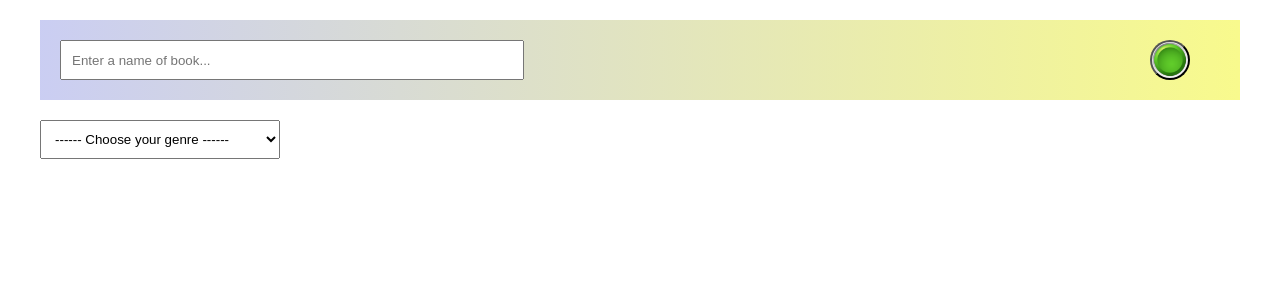
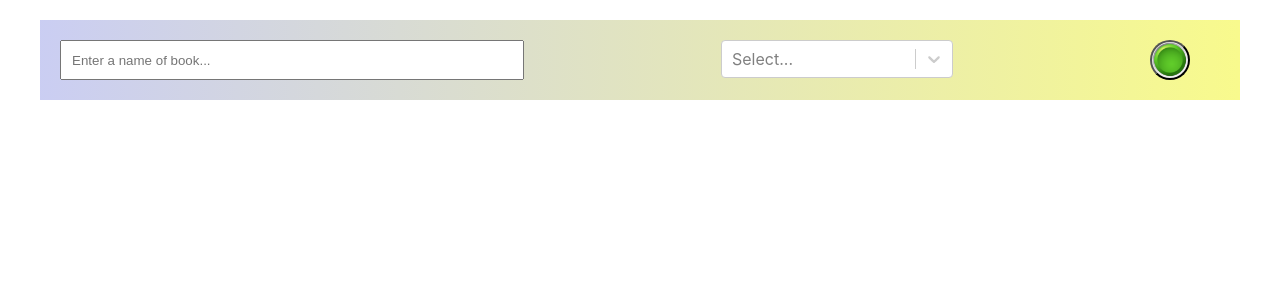
Before and after one commit to RuslanZinchenko/goit-react-hw-03-book-search, a React (Create React App) app: page / in a window 1280 px wide. Shown: the top 300 px of the page. Built offline with nearby package versions, Linux system fonts and the light colour scheme.

Commit message:
module-03/1

```diff
--- a/package.json
+++ b/package.json
@@ -10,6 +10,7 @@
     "react": "^16.8.6",
     "react-dom": "^16.8.6",
     "react-scripts": "3.0.1",
+    "react-select": "^3.0.4",
     "react-spinkit": "^3.0.0"
   },
   "homepage": "https://ruslanzinchenko.github.io/goit-react-hw-03-book-search/",
--- a/src/components/App.js
+++ b/src/components/App.js
@@ -3,8 +3,6 @@ import Spinner from 'react-spinkit';
 import BookList from './BookList/BookList ';
 import ErrorNotification from './ErrorNotification/ErrorNotification';
 import SearchForm from './SearchForm/SearchForm';
-import CategorySelector from './CategorySelector/CategorySelector';
-import genres from '../genres.json';
 import * as ArticleAPI from '../services/article-api';
 import styles from '../styles.css';
 
@@ -27,44 +25,25 @@ export default class App extends Component {
     articles: [],
     isLoading: false,
     error: null,
-    category: '',
   };
 
-  componentDidUpdate(prevProps, prevState) {
-    const { category: prevCategory } = prevState;
-    const { category: nextCategory } = this.state;
-
-    if (prevCategory !== nextCategory) {
-      this.fetchArticles(nextCategory);
-    }
-  }
-
-  fetchArticles = query => {
+  fetchArticles = (query, category) => {
     this.setState({ isLoading: true });
 
-    ArticleAPI.fetchArticles(query)
+    ArticleAPI.fetchArticles(query, category)
       .then(({ data }) => this.setState({ articles: mapper(data.items) }))
       .catch(error => this.setState({ error }))
       .finally(() => this.setState({ isLoading: false }));
   };
 
-  handleCategoryChange = e => {
-    this.setState({ category: e.target.value, error: null });
-  };
-
   handleClear = () => this.setState({ articles: [], error: null });
 
   render() {
-    const { articles, isLoading, error, category } = this.state;
+    const { articles, isLoading, error } = this.state;
 
     return (
       <div className={styles.container}>
         <SearchForm onSubmit={this.fetchArticles} onClear={this.handleClear} />
-        <CategorySelector
-          options={genres}
-          value={category}
-          onChange={this.handleCategoryChange}
-        />
         {error && <ErrorNotification text={error.message} />}
         {isLoading && (
           <Spinner
--- a/src/components/SearchForm/SearchForm.js
+++ b/src/components/SearchForm/SearchForm.js
@@ -1,5 +1,7 @@
 import React, { Component } from 'react';
 import PropTypes from 'prop-types';
+import Select from 'react-select';
+import genres from '../../genres.json';
 import styles from './SearchForm.module.css';
 
 export default class SearchForm extends Component {
@@ -10,7 +12,7 @@ export default class SearchForm extends Component {
 
   state = {
     query: '',
-    error: null,
+    category: '',
   };
 
   handleQueryChange = e => {
@@ -19,16 +21,19 @@ export default class SearchForm extends Component {
     });
   };
 
+  handleChangeSelect = category => this.setState({ category });
+
   handleSubmit = e => {
     e.preventDefault();
-    const { query, error } = this.state;
+    const { query, category } = this.state;
     const { onSubmit, onClear } = this.props;
-    onSubmit(query);
-    onClear(error);
+    const isCategory = category.value || '';
+    onSubmit(query, isCategory);
+    onClear();
   };
 
   render() {
-    const { query } = this.state;
+    const { query, category } = this.state;
 
     return (
       <form className={styles.form} onSubmit={this.handleSubmit}>
@@ -39,6 +44,12 @@ export default class SearchForm extends Component {
           placeholder="Enter a name of book..."
           onChange={this.handleQueryChange}
         />
+        <Select
+          className={styles.select}
+          value={category}
+          onChange={this.handleChangeSelect}
+          options={genres}
+        />
         <button className={styles.buttonSearch} type="submit" />
       </form>
     );
--- a/src/components/SearchForm/SearchForm.module.css
+++ b/src/components/SearchForm/SearchForm.module.css
@@ -12,6 +12,12 @@
   padding: 10px;
 }
 
+.select {
+  width: 20%;
+  height: auto;
+  /* padding: 10px; */
+}
+
 .buttonSearch {
   width: 40px;
   height: 40px;
--- a/src/genres.json
+++ b/src/genres.json
@@ -1,10 +1,9 @@
 [
-  "------ Choose your genre ------",
-  "fantasy",
-  "thriller",
-  "drama",
-  "mystery",
-  "horror",
-  "satire",
-  "computers"
+  { "value": "fantasy", "label": "Fantasy" },
+  { "value": "thriller", "label": "Thriller" },
+  { "value": "drama", "label": "Drama" },
+  { "value": "mystery", "label": "Mystery" },
+  { "value": "horror", "label": "Horror" },
+  { "value": "satire", "label": "Satire" },
+  { "value": "computers", "label": "Computers" }
 ]
--- a/src/services/article-api.js
+++ b/src/services/article-api.js
@@ -3,5 +3,5 @@ import axios from 'axios';
 const BASE_URL = 'https://www.googleapis.com/books/v1/volumes?q=';
 
 /* eslint-disable-next-line */
-export const fetchArticles = (query = 'react', category = '') =>
+export const fetchArticles = (query = '', category = '') =>
   axios.get(`${BASE_URL}+${query}+subject:${category}`);
```
Also changed, not shown: 1 other file (tests, documents, lock files or other folders).
